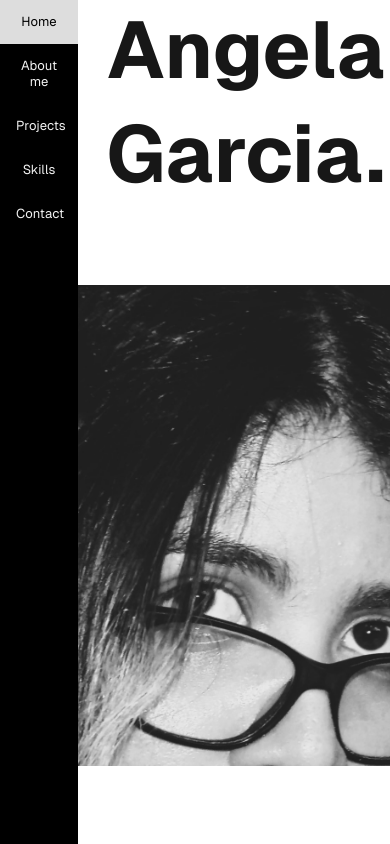
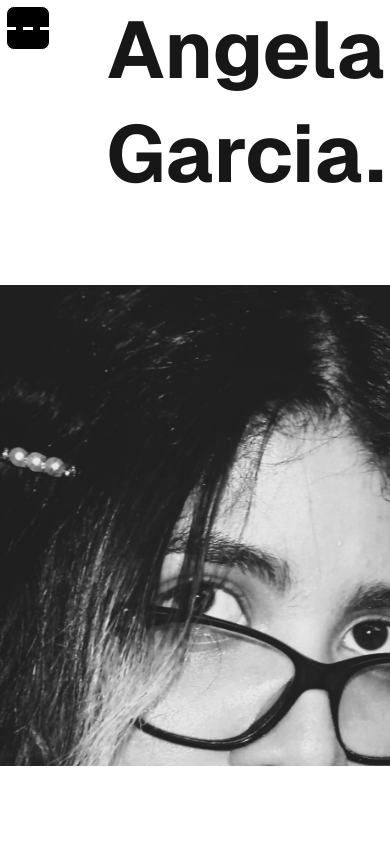
Before and after one commit to angelargd8/portfolio, a Next.js app: page / in a window 390 px wide. Shown: the top 844 px of the page. Built offline with nearby package versions, Linux system fonts and the light colour scheme.

Commit message:
chore: improve mobile about me and navbar

```diff
--- a/pages/navigationbar.js
+++ b/pages/navigationbar.js
@@ -1,21 +1,56 @@
-import '../src/app/globals.css'
+"use client";
+
+import "../src/app/globals.css";
 import styles from "../styles/navigationbar.module.css";
-import React from "react";
-import Link from 'next/link';
+import React, { useState } from "react";
+import Link from "next/link";
 
-function NavBar(){
-    return(
-        <>
-        <div className={styles.navbar} >
-          <Link href="/">Home</Link>
-          <Link href="/aboutme">About me</Link>
-          <Link href="/projects">Projects</Link>
-          <Link href="/skills">Skills</Link>
-          <Link href="/contact">Contact</Link>
+function NavBar() {
+  const [isOpen, setIsOpen] = useState(false);
 
-        </div>
-        </>
-    )
+  const toggleMenu = () => setIsOpen((prev) => !prev);
+  const closeMenu = () => setIsOpen(false);
+
+  return (
+    <>
+      <button
+        className={`${styles.hamburger} ${isOpen ? styles.active : ""}`}
+        onClick={toggleMenu}
+        aria-label="Toggle navigation menu"
+        aria-expanded={isOpen}
+      >
+        <span />
+        <span />
+        <span />
+      </button>
+
+      {isOpen && (
+        <div
+          className={styles.backdrop}
+          onClick={closeMenu}
+          aria-hidden="true"
+        />
+      )}
+
+      <div className={`${styles.navbar} ${isOpen ? styles.open : ""}`}>
+        <Link href="/" onClick={closeMenu}>
+          Home
+        </Link>
+        <Link href="/aboutme" onClick={closeMenu}>
+          About me
+        </Link>
+        <Link href="/projects" onClick={closeMenu}>
+          Projects
+        </Link>
+        <Link href="/skills" onClick={closeMenu}>
+          Skills
+        </Link>
+        <Link href="/contact" onClick={closeMenu}>
+          Contact
+        </Link>
+      </div>
+    </>
+  );
 }
 
 export default NavBar;
--- a/styles/navigationbar.module.css
+++ b/styles/navigationbar.module.css
@@ -1,4 +1,3 @@
-
 .navbar{
     display: flex;
     flex-direction: column;
@@ -28,13 +27,71 @@
   color: black;
 }
 
+.hamburger{
+  position: fixed;
+  top: 6px;
+  left: 6px;
+  width: 44px;
+  height: 44px;
+  padding: 0;
+  display: none;
+  justify-content: center;
+  align-items: center;
+  gap: 7px;
+  background-color: #000;
+  border: 1px solid #fff;
+  border-radius: 8px;
+  cursor: pointer;
+  z-index: 4;
+}
+
+.hamburger span{
+  width: 24px;
+  height: 3px;
+  background-color: #fff;
+  transition: transform 0.3s ease, opacity 0.3s ease;
+}
+
+.active span:nth-child(1){
+  transform: translateY(6px) rotate(45deg);
+}
+
+.active span:nth-child(2){
+  opacity: 0;
+}
+
+.active span:nth-child(3){
+  transform: translateY(-6px) rotate(-45deg);
+}
+
+.backdrop{
+  position: fixed;
+  inset: 0;
+  background: rgba(0, 0, 0, 0.45);
+  z-index: 2;
+  display: none;
+}
+
 /*mobile*/
 @media (max-width: 700px) {
   .navbar{
-    width: 20%;
-    z-index: 3;
+    width: 220px;
+    transform: translateX(-110%);
+    transition: transform 0.3s ease;
+    padding-top: 72px;
+    box-shadow: 4px 0 16px rgba(0, 0, 0, 0.35);
   }
-.navbar a {
-  font-size: small;
+  .navbar.open{
+    transform: translateX(0);
+  }
+  .navbar a {
+    font-size: 0.95rem;
+    text-align: left;
+  }
+  .hamburger{
+    display: flex;
+  }
+  .backdrop{
+    display: block;
+  }
 }
-}
--- a/styles/skills.module.css
+++ b/styles/skills.module.css
@@ -91,7 +91,7 @@
       font-size: 2.2em;
       font-weight: 700;
       margin-top: 0%;
-      margin-left: 15%;
+      margin-left: 10%;
     }
     .subtitle{
         font-size: 1.5em;
@@ -99,5 +99,8 @@
         margin-top: 0%;
         margin-left: 5%;
     }
+    .ContainerTitle{
+        margin-left: 14%;
+    }
 
 }
```
Also changed, not shown: styles/aboutme.module.css (+68 -10 lines), styles/projects.module.css (+10 -1 lines).
